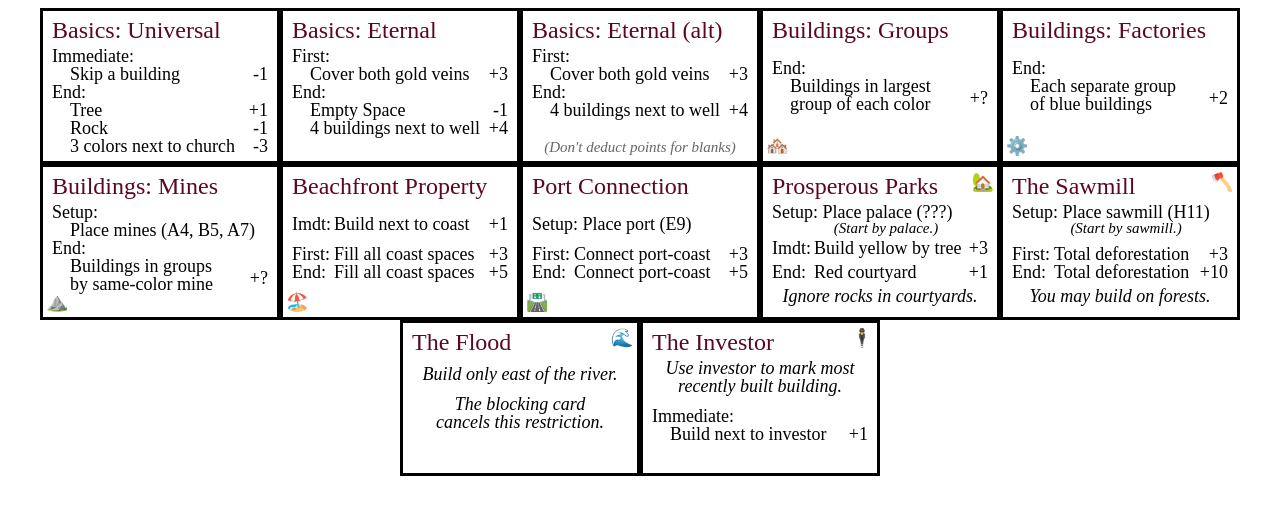
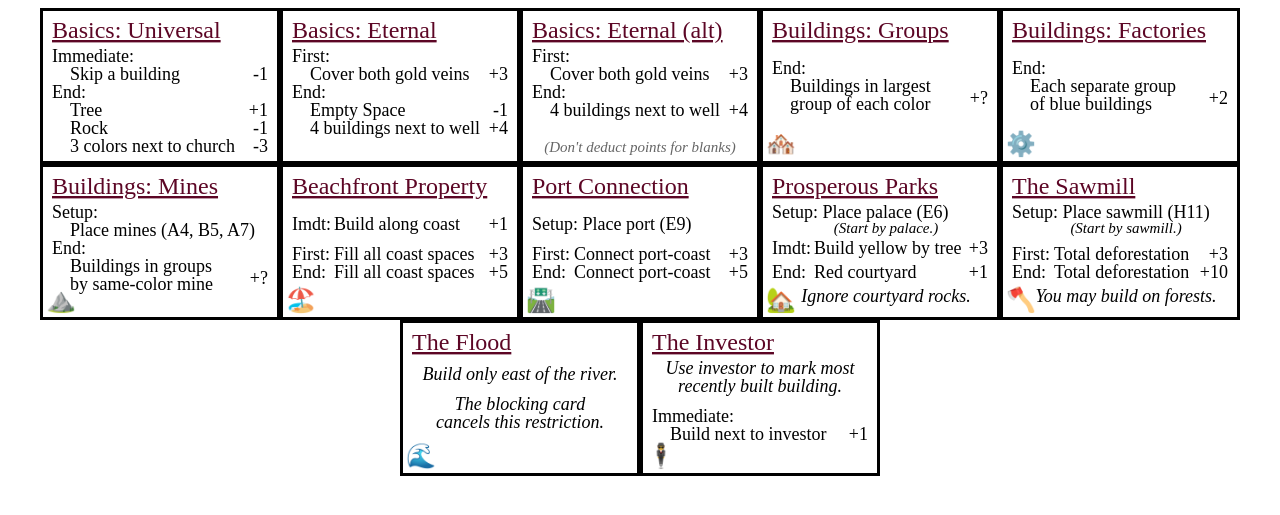
Before and after one commit to bacontime/games-mirror, a Jekyll site: the page ref/mycitycards.html, which Jekyll copies as it is, in a window 1280 px wide. Shown: the top 515 px of the page. Built offline with Jekyll 4.4.1, drawn with Linux system fonts in a browser that asks for light colours.

Commit message:
my citys: underline titles, standardize icons
also fix palace coords

```diff
--- a/ref/mycitycards.html
+++ b/ref/mycitycards.html
@@ -28,7 +28,7 @@
 
 <svg width="2.5in" height="1.625in" version="1.1" viewBox="0 0 40 26" xmlns="http://www.w3.org/2000/svg">
     <rect width="40" height="26" fill="none" stroke="black" stroke-width="1"/>
-    <text x="2" y="5" fill="#5c0625" font-size="4" >Basics: Universal</text>
+    <text x="2" y="5" fill="#5c0625" font-size="4" text-decoration="underline" >Basics: Universal</text>
 
     <text x="2" y="9" fill="#000" font-size="3" >Immediate: </text>
     <text x="5" y="12" fill="#000" font-size="3" >Skip a building</text>
@@ -48,7 +48,7 @@
 
 <svg width="2.5in" height="1.625in" version="1.1" viewBox="0 0 40 26" xmlns="http://www.w3.org/2000/svg">
     <rect width="40" height="26" fill="none" stroke="black" stroke-width="1"/>
-    <text x="2" y="5" fill="#5c0625" font-size="4" >Basics: Eternal </text>
+    <text x="2" y="5" fill="#5c0625" font-size="4" text-decoration="underline" >Basics: Eternal </text>
 
     <text x="2" y="9" fill="#000" font-size="3" >First: </text>
     <text x="5" y="12" fill="#000" font-size="3" >Cover both gold veins</text>
@@ -65,7 +65,7 @@
 
 <svg width="2.5in" height="1.625in" version="1.1" viewBox="0 0 40 26" xmlns="http://www.w3.org/2000/svg">
     <rect width="40" height="26" fill="none" stroke="black" stroke-width="1"/>
-    <text x="2" y="5" fill="#5c0625" font-size="4" >Basics: Eternal (alt)</text>
+    <text x="2" y="5" fill="#5c0625" font-size="4" text-decoration="underline" >Basics: Eternal (alt)</text>
 
     <text x="2" y="9" fill="#000" font-size="3" >First: </text>
     <text x="5" y="12" fill="#000" font-size="3" >Cover both gold veins</text>
@@ -88,7 +88,7 @@
 
 <svg width="2.5in" height="1.625in" version="1.1" viewBox="0 0 40 26" xmlns="http://www.w3.org/2000/svg">
     <rect width="40" height="26" fill="none" stroke="black" stroke-width="1"/>
-    <text x="2" y="5" fill="#5c0625" font-size="4" >Buildings: Groups</text>
+    <text x="2" y="5" fill="#5c0625" font-size="4" text-decoration="underline" >Buildings: Groups</text>
 
     <text x="2"  y="11" fill="#000" font-size="3" >End: </text>
     <text x="5"  y="14" fill="#000" font-size="3">Buildings in largest</text>
@@ -96,7 +96,7 @@
     <text x="38" y="16" fill="#000" font-size="3" text-anchor="end">+?</text>
 
 
-    <text x="1" y="24" fill="#000" font-size="3" text-anchor="start">🏘️</text>
+    <text x="3.5" y="24" font-size="4" text-anchor="middle">🏘️</text>
 </svg>
 
 
@@ -104,14 +104,14 @@
 
 <svg width="2.5in" height="1.625in" version="1.1" viewBox="0 0 40 26" xmlns="http://www.w3.org/2000/svg">
     <rect width="40" height="26" fill="none" stroke="black" stroke-width="1"/>
-    <text x="2" y="5" fill="#5c0625" font-size="4" >Buildings: Factories</text>
+    <text x="2" y="5" fill="#5c0625" font-size="4" text-decoration="underline" >Buildings: Factories</text>
 
     <text x="2"  y="11" fill="#000" font-size="3" >End: </text>
     <text x="5"  y="14" fill="#000" font-size="3">Each separate group</text>
     <text x="5"  y="17" fill="#000" font-size="3">of blue buildings</text>
     <text x="38" y="16" fill="#000" font-size="3" text-anchor="end">+2</text>
 
-    <text x="1" y="24" fill="#000" font-size="3" text-anchor="start">⚙️</text>
+    <text x="3.5" y="24" font-size="4" text-anchor="middle">⚙️</text>
 </svg>
 
 
@@ -119,7 +119,7 @@
 
 <svg width="2.5in" height="1.625in" version="1.1" viewBox="0 0 40 26" xmlns="http://www.w3.org/2000/svg">
     <rect width="40" height="26" fill="none" stroke="black" stroke-width="1"/>
-    <text x="2" y="5" fill="#5c0625" font-size="4" >Buildings: Mines</text>
+    <text x="2" y="5" fill="#5c0625" font-size="4" text-decoration="underline" >Buildings: Mines</text>
 
     <text x="2" y="9" fill="#000" font-size="3" >Setup: </text>
     <text x="5" y="12" fill="#000" font-size="3" >Place mines (A4, B5, A7)</text>
@@ -129,7 +129,7 @@
     <text x="5"  y="21" fill="#000" font-size="3">by same-color mine</text>
     <text x="38" y="20" fill="#000" font-size="3" text-anchor="end">+?</text>
 
-    <text x="1" y="24" fill="#000" font-size="3" text-anchor="start">⛰️</text>
+    <text x="3.5" y="24" font-size="4" text-anchor="middle">⛰️</text>
 </svg>
 
 
@@ -137,10 +137,10 @@
 
 <svg width="2.5in" height="1.625in" version="1.1" viewBox="0 0 40 26" xmlns="http://www.w3.org/2000/svg">
     <rect width="40" height="26" fill="none" stroke="black" stroke-width="1"/>
-    <text x="2" y="5" fill="#5c0625" font-size="4" >Beachfront Property</text>
+    <text x="2" y="5" fill="#5c0625" font-size="4" text-decoration="underline" >Beachfront Property</text>
 
     <text x="2"  y="11" fill="#000" font-size="3" >Imdt: </text>
-    <text x="9"  y="11" fill="#000" font-size="3" >Build next to coast</text>
+    <text x="9"  y="11" fill="#000" font-size="3" >Build along coast</text>
     <text x="38" y="11" fill="#000" font-size="3" text-anchor="end">+1</text>
 
     <text x="2"  y="16" fill="#000" font-size="3" >First: </text>
@@ -151,7 +151,7 @@
     <text x="9"  y="19" fill="#000" font-size="3" >Fill all coast spaces</text>
     <text x="38" y="19" fill="#000" font-size="3" text-anchor="end">+5</text>
 
-    <text x="1" y="24" fill="#000" font-size="3" text-anchor="start">🏖️</text>
+    <text x="3.5" y="24" font-size="4" text-anchor="middle">🏖️</text>
 </svg>
 
 
@@ -159,7 +159,7 @@
 
 <svg width="2.5in" height="1.625in" version="1.1" viewBox="0 0 40 26" xmlns="http://www.w3.org/2000/svg">
     <rect width="40" height="26" fill="none" stroke="black" stroke-width="1"/>
-    <text x="2" y="5" fill="#5c0625" font-size="4" >Port Connection</text>
+    <text x="2" y="5" fill="#5c0625" font-size="4" text-decoration="underline" >Port Connection</text>
 
     <text x="2"  y="11" fill="#000" font-size="3" >Setup: Place port (E9)</text>
 
@@ -171,7 +171,7 @@
     <text x="9"  y="19" fill="#000" font-size="3" >Connect port-coast</text>
     <text x="38" y="19" fill="#000" font-size="3" text-anchor="end">+5</text>
 
-    <text x="1" y="24" fill="#000" font-size="3" text-anchor="start">🛣️</text>
+    <text x="3.5" y="24" font-size="4" text-anchor="middle">🛣️</text>
 </svg>
 
 
@@ -179,9 +179,9 @@
 
 <svg width="2.5in" height="1.625in" version="1.1" viewBox="0 0 40 26" xmlns="http://www.w3.org/2000/svg">
     <rect width="40" height="26" fill="none" stroke="black" stroke-width="1"/>
-    <text x="2" y="5" fill="#5c0625" font-size="4" >Prosperous Parks</text>
+    <text x="2" y="5" fill="#5c0625" font-size="4" text-decoration="underline">Prosperous Parks</text>
 
-    <text x="2" y="9" fill="#000" font-size="3" >Setup: Place palace (???)</text>
+    <text x="2" y="9" fill="#000" font-size="3" >Setup: Place palace (E6)</text>
     <text x="21" y="11.5" fill="#000" font-size="2.5" font-style="italic" text-anchor="middle">  (Start by palace.)</text>
 
     <text x="2"  y="15" fill="#000" font-size="3" >Imdt: </text>
@@ -191,16 +191,16 @@
     <text x="9"  y="19" fill="#000" font-size="3">Red courtyard</text>
     <text x="38" y="19" fill="#000" font-size="3" text-anchor="end">+1</text>
 
-    <text x="20" y="23" fill="#000" font-size="3" font-style="italic" text-anchor="middle">Ignore rocks in courtyards.</text>
+    <text x="21" y="23" fill="#000" font-size="3" font-style="italic" text-anchor="middle">Ignore courtyard rocks.</text>
 
-    <text x="39" y="4" fill="#000" font-size="3" text-anchor="end">🏡</text>
+    <text x="3.5" y="24" font-size="4" text-anchor="middle">🏡</text>
 </svg>
 
 
 
 <svg width="2.5in" height="1.625in" version="1.1" viewBox="0 0 40 26" xmlns="http://www.w3.org/2000/svg">
     <rect width="40" height="26" fill="none" stroke="black" stroke-width="1"/>
-    <text x="2" y="5" fill="#5c0625" font-size="4" >The Sawmill</text>
+    <text x="2" y="5" fill="#5c0625" font-size="4" text-decoration="underline" >The Sawmill</text>
 
     <text x="2" y="9" fill="#000" font-size="3" >Setup: Place sawmill (H11)</text>
     <text x="21" y="11.5" fill="#000" font-size="2.5" font-style="italic" text-anchor="middle">  (Start by sawmill.)</text>
@@ -212,10 +212,9 @@
     <text x="9"  y="19" fill="#000" font-size="3">Total deforestation</text>
     <text x="38" y="19" fill="#000" font-size="3" text-anchor="end">+10</text>
 
-    <text x="20" y="23" fill="#000" font-size="3" font-style="italic" text-anchor="middle">You may build on forests.</text>
+    <text x="21" y="23" fill="#000" font-size="3" font-style="italic" text-anchor="middle">You may build on forests.</text>
 
-    <text x="37" y="4" fill="#000" font-size="3" text-anchor="middle" >🪓</text>
-    <text x="39" y="4" fill="#000" font-size="3" text-anchor="end" ></text>
+    <text x="3.5" y="24" font-size="4" text-anchor="middle">🪓</text>
 </svg>
 
 
@@ -223,13 +222,13 @@
 
 <svg width="2.5in" height="1.625in" version="1.1" viewBox="0 0 40 26" xmlns="http://www.w3.org/2000/svg">
     <rect width="40" height="26" fill="none" stroke="black" stroke-width="1"/>
-    <text x="2" y="5" fill="#5c0625" font-size="4" >The Flood</text>
+    <text x="2" y="5" fill="#5c0625" font-size="4" text-decoration="underline" >The Flood</text>
 
     <text x="20" y="10" fill="#000" font-size="3" font-style="italic" text-anchor="middle">Build only east of the river.</text>
     <text x="20" y="15" fill="#000" font-size="3" font-style="italic" text-anchor="middle">The blocking card</text>
     <text x="20" y="18" fill="#000" font-size="3" font-style="italic" text-anchor="middle">cancels this restriction.</text>
 
-    <text x="37" y="4" fill="#000" font-size="3" text-anchor="middle" >🌊</text>
+    <text x="3.5" y="24" font-size="4" text-anchor="middle">🌊</text>
 </svg>
 
 
@@ -237,7 +236,7 @@
 
 <svg width="2.5in" height="1.625in" version="1.1" viewBox="0 0 40 26" xmlns="http://www.w3.org/2000/svg">
     <rect width="40" height="26" fill="none" stroke="black" stroke-width="1"/>
-    <text x="2" y="5" fill="#5c0625" font-size="4" >The Investor</text>
+    <text x="2" y="5" fill="#5c0625" font-size="4" text-decoration="underline" >The Investor</text>
 
     <text x="20" y="9" fill="#000" font-size="3" font-style="italic" text-anchor="middle">Use investor to mark most</text>
     <text x="20" y="12" fill="#000" font-size="3" font-style="italic" text-anchor="middle">recently built building.</text>
@@ -246,7 +245,7 @@
     <text x="5" y="20" fill="#000" font-size="3" >Build next to investor</text>
     <text x="38" y="20" fill="#000" font-size="3" text-anchor="end">+1</text>
 
-    <text x="37" y="4" fill="#000" font-size="3" text-anchor="middle" >🕴️</text>
+    <text x="3.5" y="24" font-size="4" text-anchor="middle">🕴️</text>
 </svg>
 
 
```
